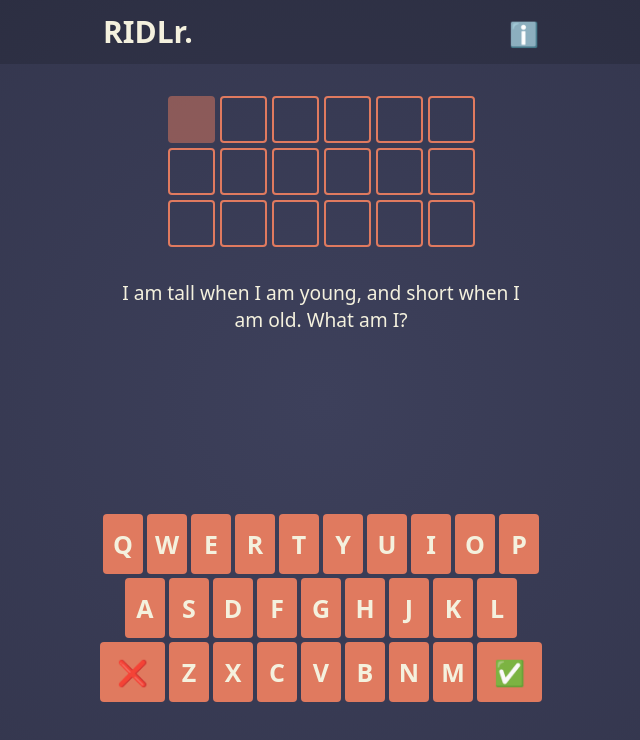
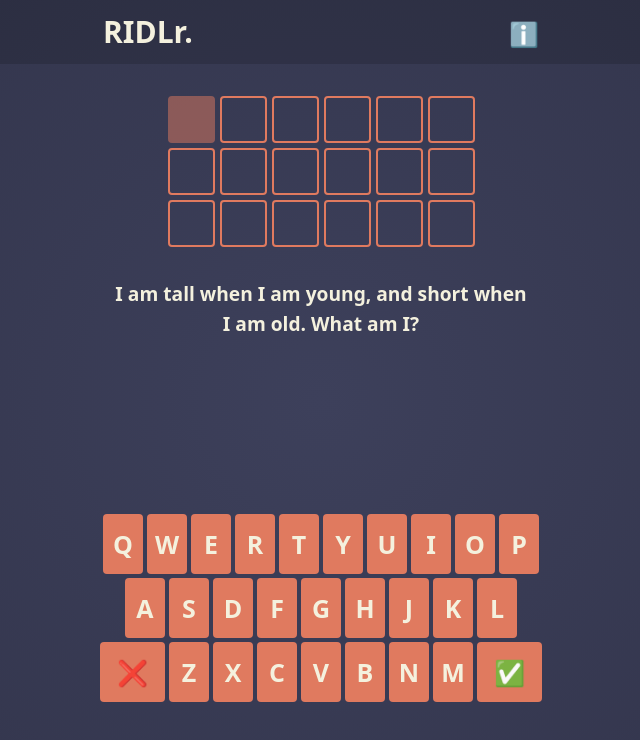
Before and after one commit to cocherz/ridler, a React (Create React App) app: page / in a window 1280 px wide. Shown: the top 740 px of the page, without its empty margins (319-959 px from the left). Built offline with nearby package versions, Linux system fonts and the light colour scheme.

Commit message:
Committy Boi

```diff
--- a/src/App.css
+++ b/src/App.css
@@ -407,3 +407,8 @@ width: 70%;
 h2 {
   margin: 0;
 }
+
+.riddleSpan{
+  font-weight: 600;
+  line-height: 30px;
+}
--- a/src/modals/correct.js
+++ b/src/modals/correct.js
@@ -11,8 +11,7 @@ const Correct = ({ elapsedTime, guessesCount, q }) => {
 
       <div className="correctStats">
         <div className="secondsContainer">
-          <h4>{Math.round(elapsedTime * 10) / 10}</h4>
-
+          <h4>{Math.round(elapsedTime * 10) / 10 }</h4>
           <h5>Seconds</h5>
         </div>
         <div className="guessesContainer">
@@ -22,7 +21,7 @@ const Correct = ({ elapsedTime, guessesCount, q }) => {
       </div>
 
 
-      <p className="center"> <strong> Come back tomorrow for a new riddle. <br/> <br/>  Share this with a mate... </strong></p>
+      <p className="center"> <strong> Come back tomorrow for a new riddle. <br/> <br/>  Share on social: </strong></p>
       <Share />
       <button onClick={() => localStorage.clear() + window.location.reload()}> Try again </button>
     </section>
```
